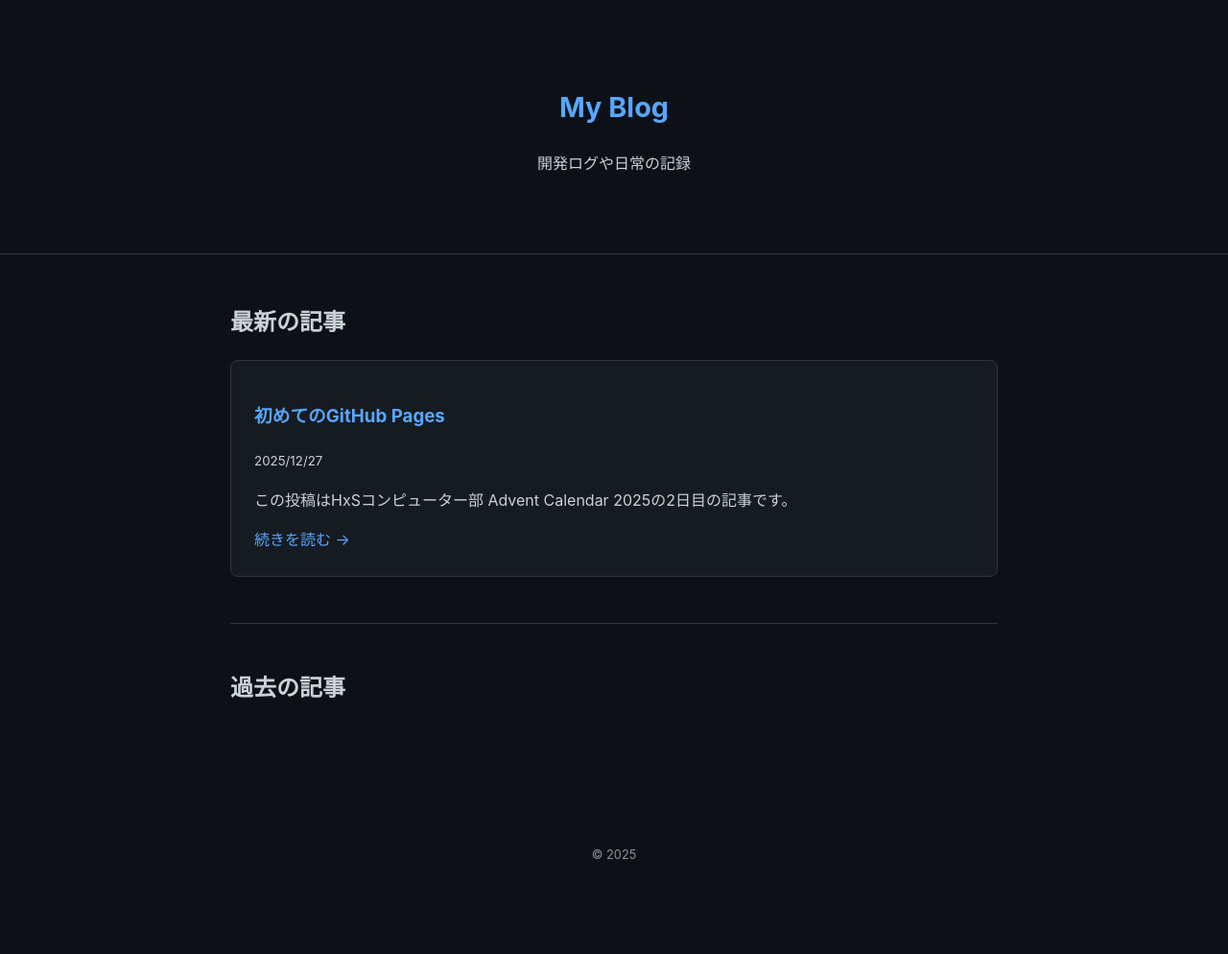
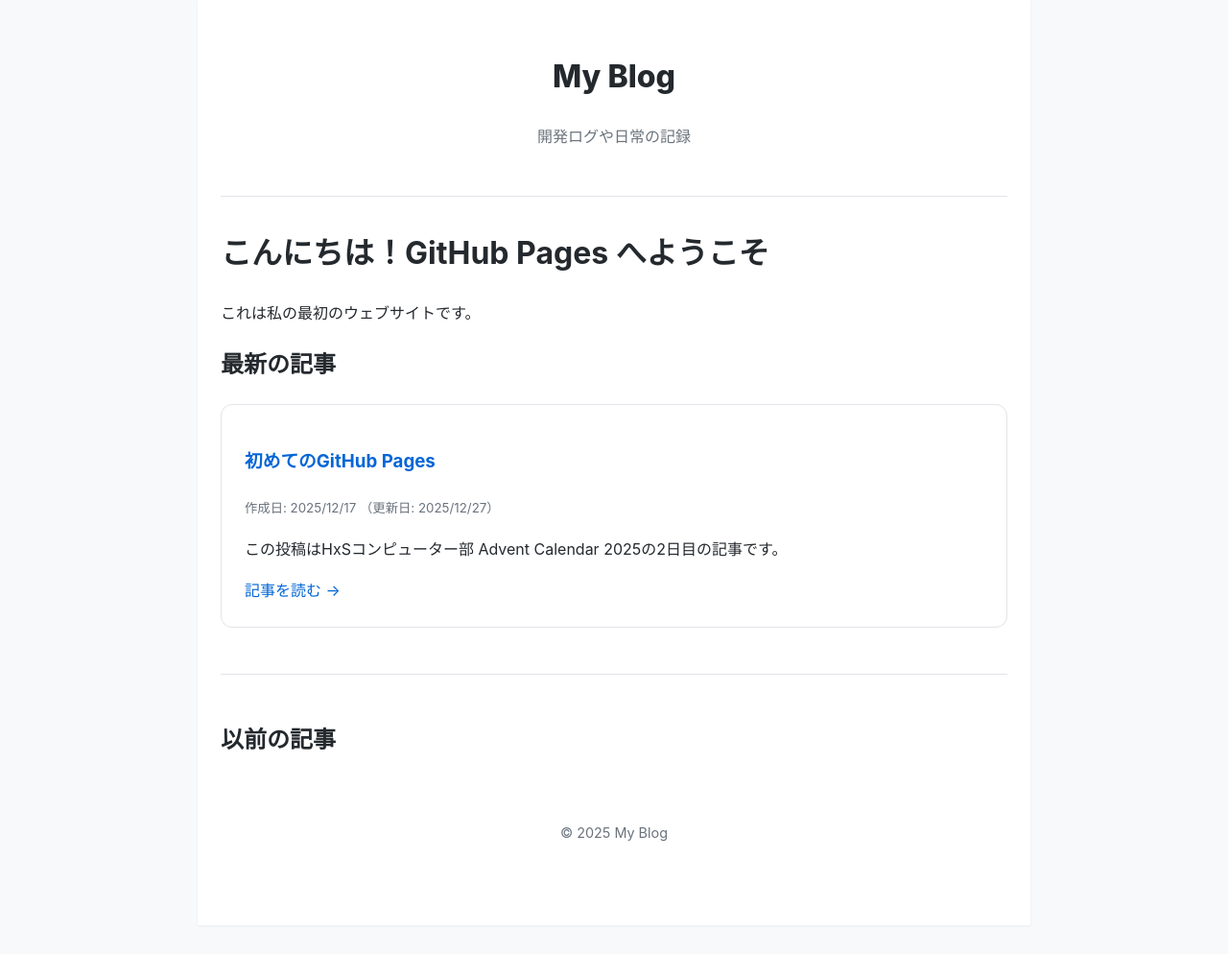
Before and after one commit to LEON-72/LEON-72.github.io, a Jekyll site: the page built from index.html, in a window 1280 px wide. Shown: the whole page at 96% size. Built offline with Jekyll 4.4.1, drawn with Linux system fonts in a browser that asks for light colours; after the commit the page ends 964 px from its top, so only the background shows below that.

Commit message:
fix:白基調に変更、更新日を表示

```diff
--- a/_layouts/default.html
+++ b/_layouts/default.html
@@ -7,21 +7,18 @@
     <link rel="stylesheet" href="{{ '/assets/css/style.css' | relative_url }}">
 </head>
 <body>
-    <header>
-        <div class="container">
+    <div class="container">
+        <header>
             <h1><a href="{{ '/' | relative_url }}">{{ site.title }}</a></h1>
-            <p>{{ site.description }}</p>
-        </div>
-    </header>
+            <p style="color: #6a737d;">{{ site.description }}</p>
+        </header>
 
-    <main class="container">
-        {{ content }}
-    </main>
+        <main>
+            {{ content }} </main>
 
-    <footer>
-        <div class="container">
-            <p>&copy; 2025 {{ site.author }}</p>
-        </div>
-    </footer>
+        <footer style="margin-top: 4rem; text-align: center; color: #6a737d; font-size: 0.9rem;">
+            <p>&copy; 2025 {{ site.title }}</p>
+        </footer>
+    </div>
 </body>
 </html>
--- a/_posts/2025-12-27-first-post.md
+++ b/_posts/2025-12-27-first-post.md
@@ -1,6 +1,8 @@
 ---
 layout: default
 title: 初めてのGitHub Pages
+date: 2025-12-17
+last_modified_at: 2025-12-27
 ---
 この投稿は**HxSコンピューター部 Advent Calendar 2025**の2日目の記事です。
 
--- a/assets/css/style.css
+++ b/assets/css/style.css
@@ -1,57 +1,72 @@
 :root {
-    --bg-color: #0d1117;
-    --card-bg: #161b22;
-    --text-color: #c9d1d9;
-    --accent-blue: #58a6ff;
-    --border-color: #30363d;
+    --bg-color: #ffffff;
+    --main-text: #24292e;
+    --accent-blue: #0366d6;
+    --border-color: #e1e4e8;
+    --code-bg: #f6f8fa;
+    --shadow: 0 4px 12px rgba(0, 0, 0, 0.08); /* 浮き出し効果のための影 */
 }
 
 body {
-    background-color: var(--bg-color);
-    color: var(--text-color);
-    font-family: -apple-system, BlinkMacSystemFont, "Segoe UI", Helvetica, Arial, sans-serif;
-    line-height: 1.6;
+    background-color: #f8f9fa; /* 背景はごく薄いグレー */
+    color: var(--main-text);
+    font-family: -apple-system, BlinkMacSystemFont, "Segoe UI", Roboto, Helvetica, Arial, sans-serif;
+    line-height: 1.7;
     margin: 0;
 }
 
 .container {
-    max-width: 800px;
+    max-width: 820px;
     margin: 0 auto;
-    padding: 2rem 1rem;
+    padding: 2rem 1.5rem;
+    background-color: var(--bg-color); /* コンテンツエリアを白に */
+    box-shadow: 0 1px 3px rgba(0,0,0,0.05);
+    min-height: 100vh;
 }
 
+/* ヘッダー */
 header {
     border-bottom: 1px solid var(--border-color);
-    padding: 2rem 0;
+    padding-bottom: 2rem;
+    margin-bottom: 2rem;
     text-align: center;
 }
 
 header h1 a {
-    color: var(--accent-blue);
+    color: var(--main-text);
     text-decoration: none;
-    font-size: 1.8rem;
+    font-weight: 800;
 }
 
-article.post-preview {
-    background: var(--card-bg);
+/* コードブロック (浮き出し効果) */
+pre, code {
+    font-family: "SFMono-Regular", Consolas, "Liberation Mono", Menlo, monospace;
+}
+
+pre {
+    background-color: var(--code-bg);
     border: 1px solid var(--border-color);
     border-radius: 8px;
+    padding: 1.2rem;
+    overflow-x: auto;
+    /* 浮き出すような影の設定 */
+    box-shadow: var(--shadow);
+    margin: 1.5rem 0;
+}
+
+/* 記事プレビュー（トップページ） */
+article.post-preview {
+    border: 1px solid var(--border-color);
+    border-radius: 12px;
     padding: 1.5rem;
     margin-bottom: 2rem;
-    transition: 0.2s;
+    transition: transform 0.2s, box-shadow 0.2s;
 }
 
 article.post-preview:hover {
-    border-color: var(--accent-blue);
-    transform: translateY(-2px);
+    transform: translateY(-3px);
+    box-shadow: var(--shadow);
 }
 
 a { color: var(--accent-blue); text-decoration: none; }
 a:hover { text-decoration: underline; }
-
-footer {
-    text-align: center;
-    padding: 3rem 0;
-    font-size: 0.8rem;
-    color: #8b949e;
-}
--- a/index.html
+++ b/index.html
@@ -3,28 +3,37 @@ layout: default
 title: Home
 ---
 
-<section>
+<h1>こんにちは！GitHub Pages へようこそ</h1>
+<p>これは私の最初のウェブサイトです。</p>
+
 <h2>最新の記事</h2>
 {% for post in site.posts limit: 1 %}
 <article class="post-preview">
     <h3><a href="{{ post.url | relative_url }}">{{ post.title }}</a></h3>
-        <small>{{ post.date | date: "%Y/%m/%d" }}</small>
-        <p>{{ post.excerpt | strip_html | truncate: 120 }}</p>
-        <a href="{{ post.url | relative_url }}">続きを読む →</a>
+    <small style="color: #6a737d;">
+        作成日: {{ post.date | date: "%Y/%m/%d" }}
+        {% if post.last_modified_at %}
+            （更新日: {{ post.last_modified_at | date: "%Y/%m/%d" }}）
+        {% endif %}
+    </small>
+    <p>{{ post.excerpt | strip_html | truncate: 100 }}</p>
+    <a href="{{ post.url | relative_url }}">記事を読む →</a>
 </article>
 {% endfor %}
-</section>
 
-<hr style="border: 0; border-top: 1px solid var(--border-color); margin: 3rem 0;">
+<hr style="border: 0; border-top: 1px solid #e1e4e8; margin: 3rem 0;">
 
-<section>
-    <h2>過去の記事</h2>
+<h2>以前の記事</h2>
 <ul style="list-style: none; padding: 0;">
     {% for post in site.posts offset: 1 %}
     <li style="margin-bottom: 1rem;">
-            <span style="color: #8b949e; font-family: monospace; margin-right: 1rem;">{{ post.date | date: "%Y/%m/%d" }}</span>
+        <span style="color: #6a737d; margin-right: 1rem;">
+            {{ post.date | date: "%Y/%m/%d" }}
+            {% if post.last_modified_at %}
+                <span style="font-size: 0.8em;">(更新日: {{ post.last_modified_at | date: "%m/%d" }})</span>
+            {% endif %}
+        </span>
         <a href="{{ post.url | relative_url }}">{{ post.title }}</a>
     </li>
     {% endfor %}
 </ul>
-</section>
```
Also changed, not shown: _layouts/post.html (+9 -8 lines). Lines whose indentation alone changed are shown as unchanged.
